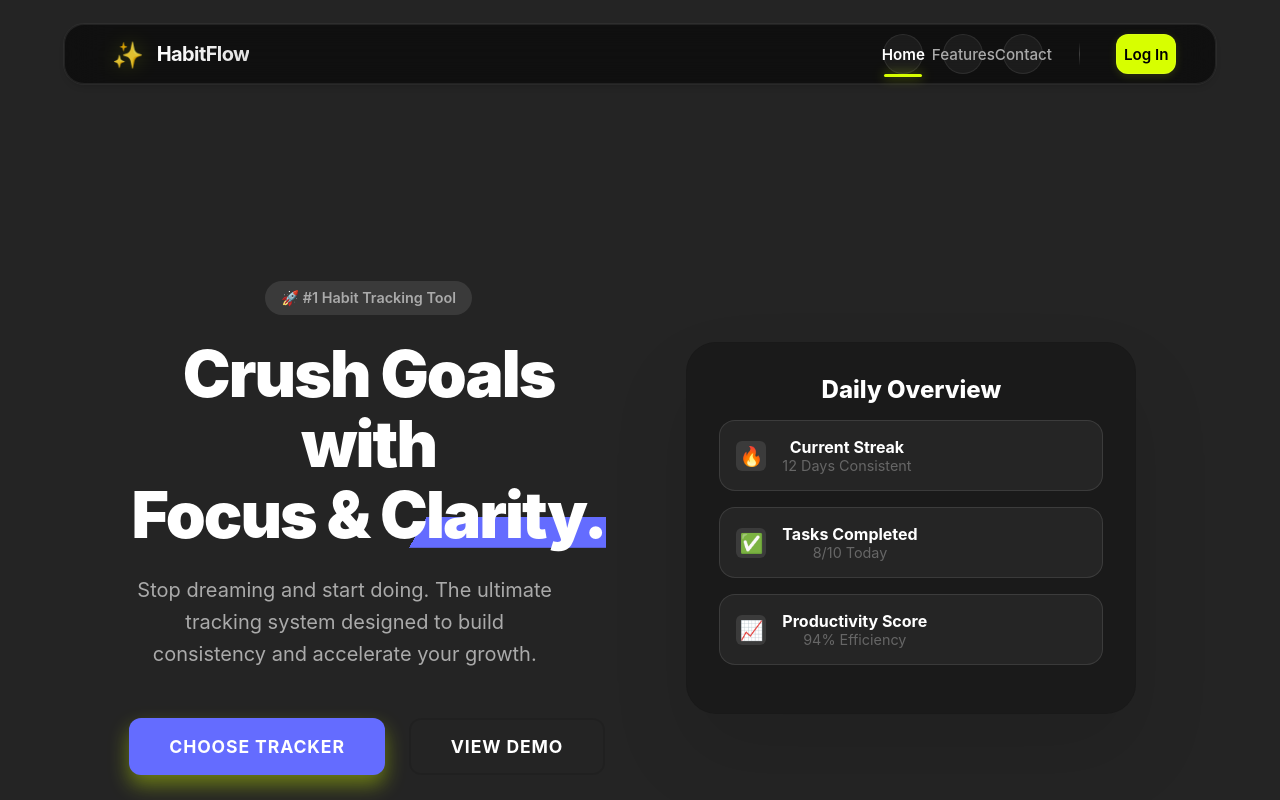
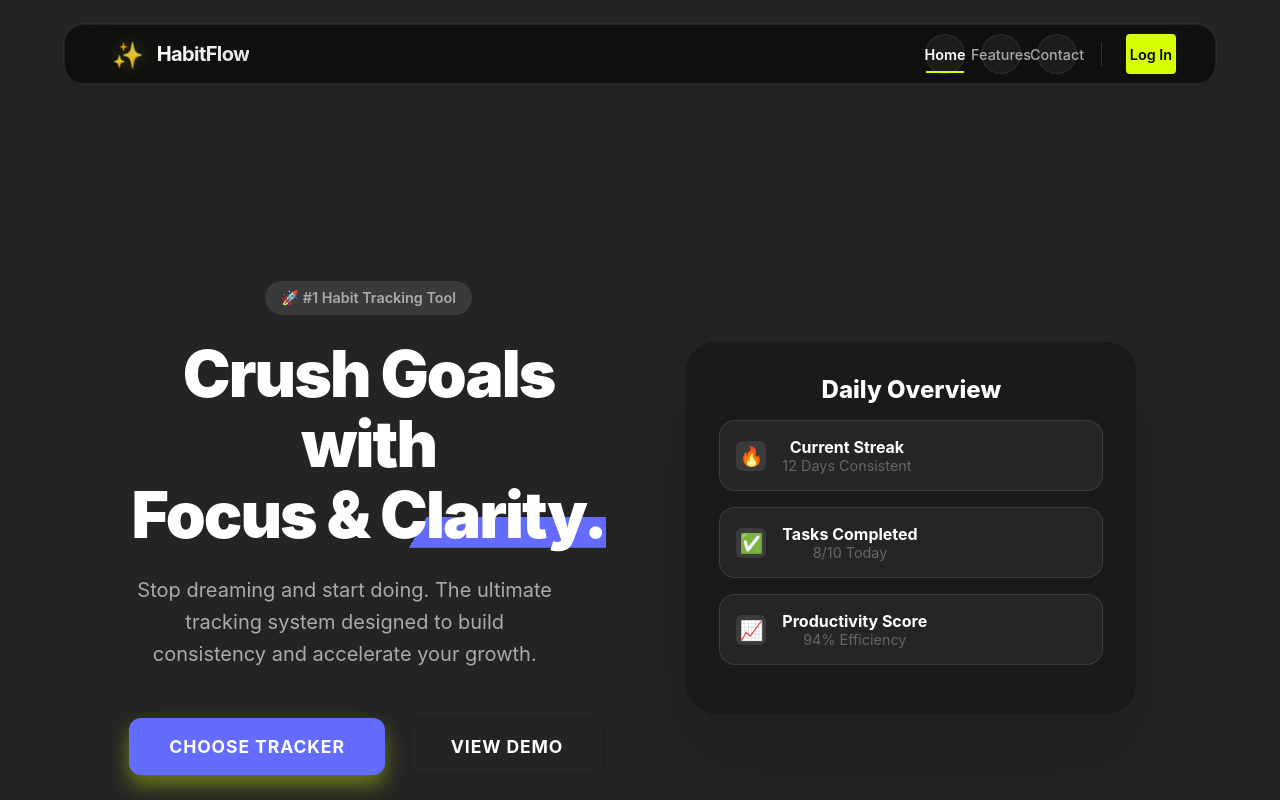
Before and after one commit to amitraj99053/Habit-Tracker-Frontend, a React (Vite) app: page / in a window 1280 px wide. Shown: the top 800 px of the page. Built offline with nearby package versions, Linux system fonts and the light colour scheme; no server answers.

Commit message:
Refactor navbar to rectangular style and fix overlap

```diff
--- a/src/components/HabitGrid.css
+++ b/src/components/HabitGrid.css
@@ -141,40 +141,91 @@
     border-bottom: none;
 }
 
+/* Quick Add Button - Professional & Compact */
 .add-btn-content {
-    opacity: 0.7;
-    transition: opacity 0.2s;
+    display: inline-flex;
+    align-items: center;
+    gap: 0.5rem;
+    padding: 0.4rem 1rem;
+    background: rgba(255, 255, 255, 0.05);
+    border: 1px solid rgba(255, 255, 255, 0.1);
+    border-radius: 20px;
+    cursor: pointer;
+    transition: all 0.2s ease;
+    width: auto;
+    /* Allow it to shrink */
 }
 
 .add-btn-content:hover {
-    opacity: 1;
+    background: rgba(215, 255, 0, 0.1);
+    border-color: #D7FF00;
+    transform: translateY(-1px);
+    box-shadow: 0 4px 12px rgba(0, 0, 0, 0.2);
+}
+
+.add-btn-content:active {
+    transform: translateY(0);
 }
 
 .add-icon {
-    border: 1px dashed #666;
-    color: #666;
+    width: 18px;
+    height: 18px;
+    display: flex;
+    align-items: center;
+    justify-content: center;
+    border-radius: 50%;
+    background: #D7FF00;
+    color: #000;
+    font-size: 1rem;
+    font-weight: bold;
+    line-height: 1;
 }
 
 .add-text {
-    color: #666;
-    font-size: 0.9rem;
+    color: #ddd;
+    font-size: 0.85rem;
+    font-weight: 500;
+    letter-spacing: 0.02em;
+}
+
+.add-btn-content:hover .add-text {
+    color: #fff;
 }
 
 /* Icon Picker */
 .icon-picker-popover {
-    background: #252525;
-    padding: 1rem;
+    background: #1e1e1e;
+    padding: 0.8rem;
     border-radius: 12px;
     border: 1px solid #444;
-    box-shadow: 0 10px 25px rgba(0, 0, 0, 0.5);
-    z-index: 100;
-    width: 250px;
+    box-shadow: 0 10px 30px rgba(0, 0, 0, 0.6);
+    z-index: 1000;
+    /* Ensure high z-index over other elements */
+    width: 280px;
+    max-height: 240px;
+    /* Small popup height */
+    overflow-y: auto;
+    /* Enable vertical scrolling */
+
+    /* Custom Scrollbar for the popup */
+    scrollbar-width: thin;
+    scrollbar-color: #555 #1e1e1e;
+}
+
+.icon-picker-popover::-webkit-scrollbar {
+    width: 6px;
+}
+
+.icon-picker-popover::-webkit-scrollbar-thumb {
+    background-color: #555;
+    border-radius: 3px;
 }
 
 .picker-grid {
     display: grid;
-    grid-template-columns: repeat(5, 1fr);
-    gap: 0.5rem;
+    grid-template-columns: repeat(6, 1fr);
+    /* More columns for compactness */
+    gap: 0.4rem;
 }
 
 .emoji-option {
--- a/src/components/Header.css
+++ b/src/components/Header.css
@@ -77,28 +77,27 @@
 .nav-menu {
     display: flex;
     align-items: center;
-    gap: 1.25rem;
-    /* Reduced from 2rem to prevent crowding */
+    gap: 1rem;
+    /* Consistent gap */
     flex-wrap: nowrap;
-    /* Force single line */
 }
 
 .nav-btn {
     color: #9ca3af;
-    /* Muted gray for inactive */
-    font-size: 0.95rem;
+    font-size: 0.9rem;
     font-weight: 500;
     cursor: pointer;
     background: transparent;
     border: none;
-    padding: 0.5rem 0;
+    padding: 0.6rem 1rem;
+    /* Added padding for background hover */
     font-family: 'Inter', sans-serif;
     position: relative;
-    transition: color 0.3s ease;
+    transition: all 0.2s ease;
     white-space: nowrap;
-    /* Prevent text wrapping */
     flex-shrink: 0;
-    /* Prevent button squishing */
+    border-radius: 4px;
+    /* Rectangular shape with slight softening */
 }
 
 /* User greeting specifically */
@@ -110,75 +109,71 @@
     vertical-align: middle;
 }
 
-/* Active State - Professional Glow */
+/* Rectangular Hover Effect */
+.nav-btn:hover {
+    color: #fff;
+    background: rgba(255, 255, 255, 0.05);
+    /* Rectangular hover block */
+}
+
+/* Active State - Rectangular Bottom Border */
 .nav-btn.active {
     color: #fff;
     font-weight: 600;
+    background: rgba(255, 255, 255, 0.05);
 }
 
 .nav-btn::after {
     content: '';
     position: absolute;
-    bottom: -4px;
-    left: 50%;
-    transform: translateX(-50%) scaleX(0);
-    width: 20px;
-    /* Small dot or line */
-    height: 3px;
+    bottom: 0;
+    left: 0;
+    width: 100%;
+    height: 2px;
     background: #D7FF00;
-    border-radius: 2px;
+    transform: scaleX(0);
+    transform-origin: left;
     transition: transform 0.3s cubic-bezier(0.4, 0, 0.2, 1);
-    box-shadow: 0 0 12px rgba(215, 255, 0, 0.6);
-    opacity: 0;
 }
 
 .nav-btn.active::after {
-    transform: translateX(-50%) scaleX(1);
-    opacity: 1;
-    width: 100%;
-    /* Expand to full width */
+    transform: scaleX(1);
 }
 
 .nav-btn:hover::after {
-    transform: translateX(-50%) scaleX(1);
-    opacity: 0.5;
-    width: 50%;
-    /* Hover shows partial underline */
+    transform: scaleX(1);
 }
 
 /* Divider */
 .divider {
     width: 1px;
     height: 24px;
-    background: linear-gradient(to bottom, transparent, rgba(255, 255, 255, 0.2), transparent);
-    margin: 0 1rem;
+    background: rgba(255, 255, 255, 0.15);
+    margin: 0 0.5rem;
 }
 
-/* Primary Action Button (Log In / Sign Up) */
+/* Primary Action Button (Log In / Sign Up) - Rectangular */
 .nav-btn.secondary-btn {
     background: #D7FF00;
     color: #000;
     font-weight: 600;
-    padding: 0.6rem 1.8rem;
-    border-radius: 12px;
-    /* iOS style curve */
+    padding: 0.6rem 1.5rem;
+    border-radius: 4px;
+    /* Strictly Rectangular */
     margin-left: 0;
-    box-shadow: 0 2px 8px rgba(215, 255, 0, 0.15);
-    transition: all 0.3s cubic-bezier(0.4, 0, 0.2, 1);
+    box-shadow: none;
+    transition: all 0.2s ease;
 }
 
-/* Remove underline for buttons */
+/* Remove internal underline for buttons */
 .nav-btn.secondary-btn::after {
     display: none;
 }
 
 .nav-btn.secondary-btn:hover {
     background: #e2ff5c;
-    transform: translateY(-2px);
-    box-shadow:
-        0 4px 12px rgba(215, 255, 0, 0.25),
-        0 0 0 2px rgba(215, 255, 0, 0.1);
-    /* Glow ring */
+    transform: translateY(-1px);
+    box-shadow: 0 4px 12px rgba(215, 255, 0, 0.2);
 }
 
 .nav-btn.secondary-btn:active {
```
Also changed, not shown: src/components/HabitGrid.jsx (+20 -4 lines).
